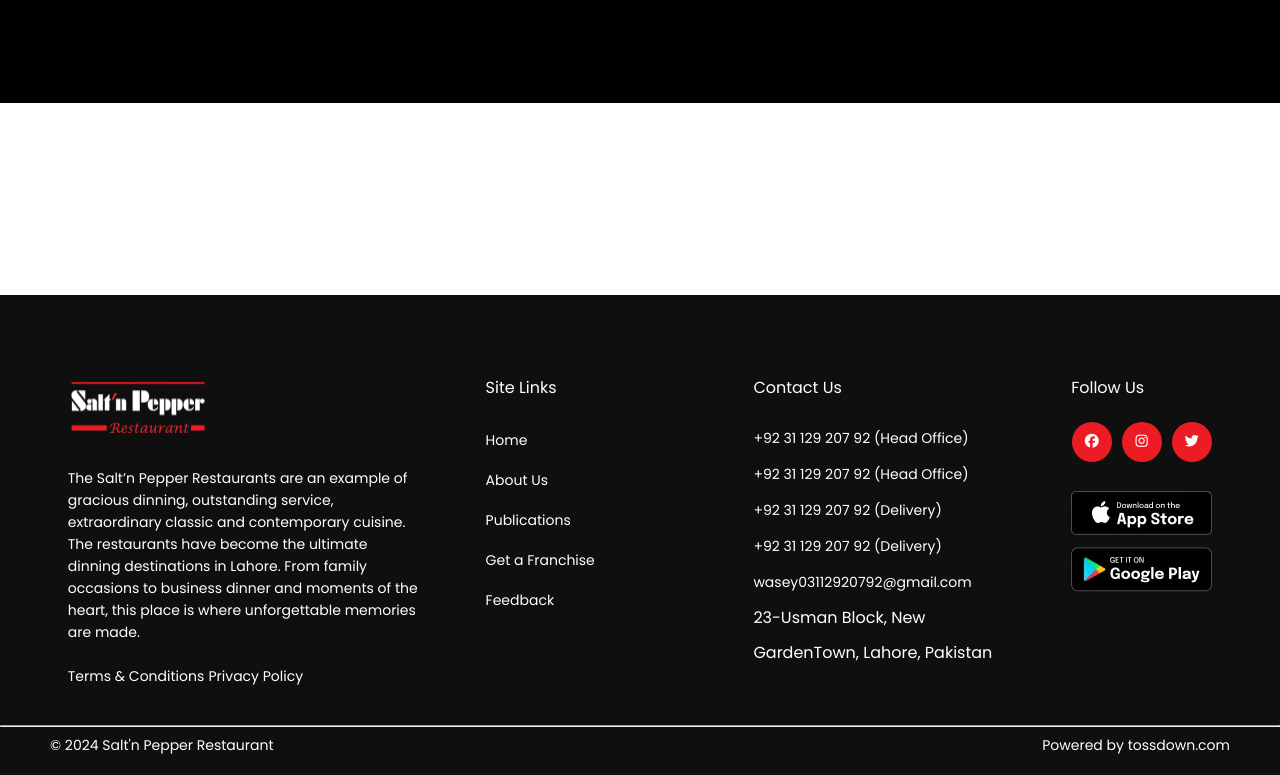
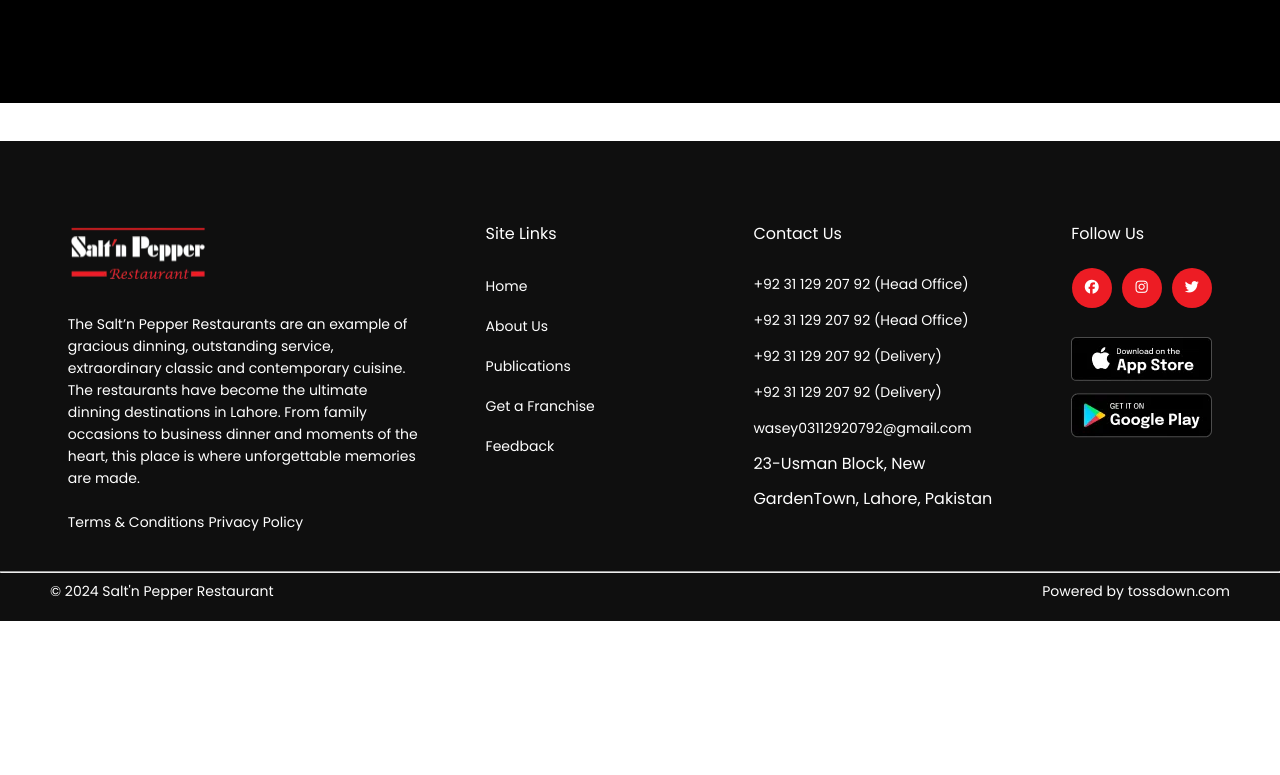
Before and after one commit to waaseyzulfiqar/Salt-n-Pepper_clone, a plain HTML site: page about.html in a window 1280 px wide. Shown: the part 4729-5504 px from the top of the page. After the commit the page ends 5350 px from the top, so only its background shows below. Drawn offline with Linux system fonts and the light colour scheme.

Commit message:
about page completed and unlocked

```diff
--- a/about.css
+++ b/about.css
@@ -386,7 +386,7 @@ footer{
     justify-content: space-evenly;
     /* align-items: center; */
     padding-top: 80px;
-    margin-top: 330%;
+    margin-top: 318%;
 }
 
 
```
